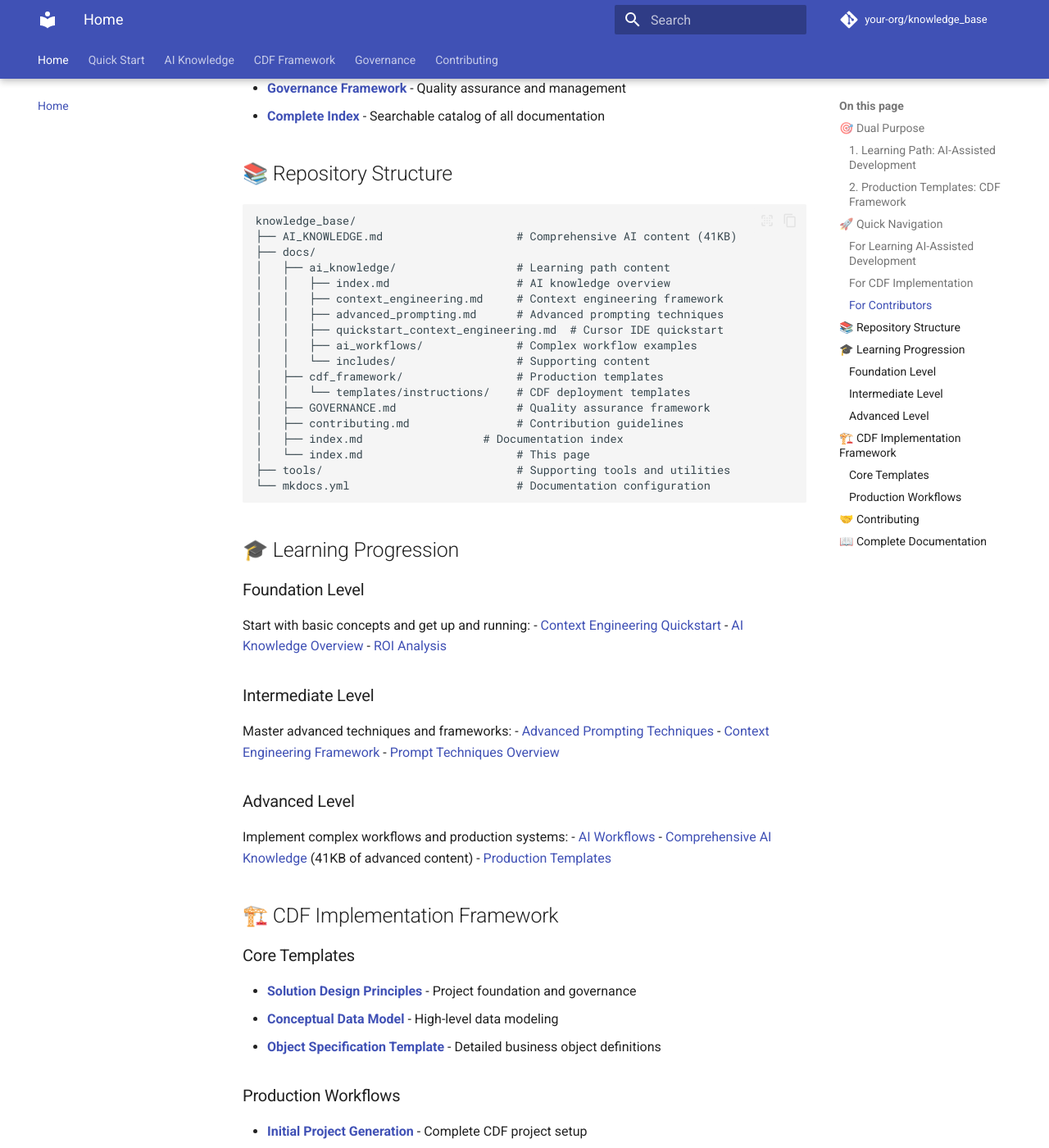
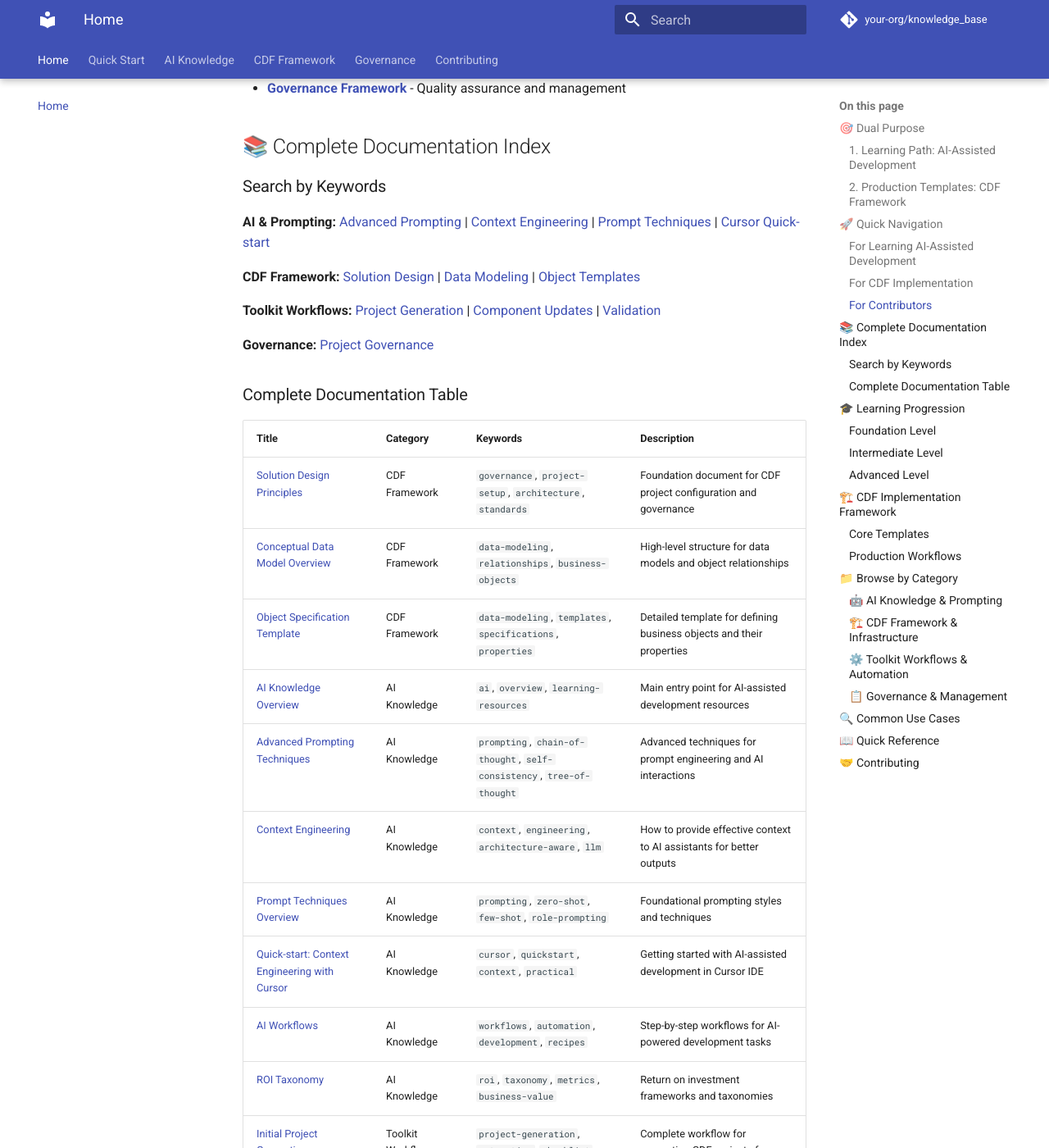
Before and after one commit to blake-samaha/knowledge_base, an MkDocs documentation site: the page built from docs/index.md, in a window 1280 px wide and 1400 px high, scrolled down 1250 px. Shown: the whole window at 82% size. Built offline with MkDocs 1.6.1 and Material for MkDocs 9.7.7, drawn with Linux system fonts in a browser that asks for light colours; comment, search, counter and statistics services are not loaded; some of the changed text lies outside the part shown.

Commit message:
Update documentation index to improve navigation and accessibility, refine section on production templates, and enhance categorization of AI knowledge and CDF framework resources for better user experience.

````diff
--- a/docs/index.md
+++ b/docs/index.md
@@ -32,35 +32,42 @@ Deploy production-ready CDF solutions with infrastructure-as-code:
 - **[Solution Design Principles](00_Solution_Design_Principles.md)** - Project foundation template
 - **[Data Model Overview](01_Conceptual_Data_Model_Overview.md)** - Data modeling template
 - **[Object Specification Template](XX_Object_Specification_Template.md)** - Business object definitions
-- **[Production Templates](cdf_framework/templates/instructions/)** - Automated CDF generation
+- **[Production Templates](cdf_framework/templates/instructions/01_INITIAL_PROJECT_GENERATION.md)** - Automated CDF generation
 
 ### For Contributors
 - **[Contributing Guidelines](contributing.md)** - How to contribute to the knowledge base
 - **[Governance Framework](GOVERNANCE.md)** - Quality assurance and management
-- **[Complete Index](index.md)** - Searchable catalog of all documentation
 
-## 📚 Repository Structure
+## 📚 Complete Documentation Index
 
-```
-knowledge_base/
-├── AI_KNOWLEDGE.md                    # Comprehensive AI content (41KB)
-├── docs/
-│   ├── ai_knowledge/                  # Learning path content
-│   │   ├── index.md                   # AI knowledge overview
-│   │   ├── context_engineering.md     # Context engineering framework
-│   │   ├── advanced_prompting.md      # Advanced prompting techniques
-│   │   ├── quickstart_context_engineering.md  # Cursor IDE quickstart
-│   │   ├── ai_workflows/              # Complex workflow examples
-│   │   └── includes/                  # Supporting content
-│   ├── cdf_framework/                 # Production templates
-│   │   └── templates/instructions/    # CDF deployment templates
-│   ├── GOVERNANCE.md                  # Quality assurance framework
-│   ├── contributing.md                # Contribution guidelines
-│   ├── index.md                  # Documentation index
-│   └── index.md                       # This page
-├── tools/                             # Supporting tools and utilities
-└── mkdocs.yml                         # Documentation configuration
-```
+### Search by Keywords
+
+**AI & Prompting:** [Advanced Prompting](ai_knowledge/advanced_prompting.md) | [Context Engineering](ai_knowledge/context_engineering.md) | [Prompt Techniques](ai_knowledge/prompt_techniques_overview.md) | [Cursor Quick-start](ai_knowledge/quickstart_context_engineering.md)
+
+**CDF Framework:** [Solution Design](00_Solution_Design_Principles.md) | [Data Modeling](01_Conceptual_Data_Model_Overview.md) | [Object Templates](XX_Object_Specification_Template.md)
+
+**Toolkit Workflows:** [Project Generation](cdf_framework/templates/instructions/01_INITIAL_PROJECT_GENERATION.md) | [Component Updates](cdf_framework/templates/instructions/02_TARGETED_COMPONENT_UPDATE.md) | [Validation](cdf_framework/templates/instructions/03_PROJECT_REALIGNMENT_CHECK.md)
+
+**Governance:** [Project Governance](GOVERNANCE.md)
+
+### Complete Documentation Table
+
+| Title | Category | Keywords | Description |
+|-------|----------|----------|-------------|
+| [Solution Design Principles](00_Solution_Design_Principles.md) | CDF Framework | `governance`, `project-setup`, `architecture`, `standards` | Foundation document for CDF project configuration and governance |
+| [Conceptual Data Model Overview](01_Conceptual_Data_Model_Overview.md) | CDF Framework | `data-modeling`, `relationships`, `business-objects` | High-level structure for data models and object relationships |
+| [Object Specification Template](XX_Object_Specification_Template.md) | CDF Framework | `data-modeling`, `templates`, `specifications`, `properties` | Detailed template for defining business objects and their properties |
+| [AI Knowledge Overview](ai_knowledge/index.md) | AI Knowledge | `ai`, `overview`, `learning-resources` | Main entry point for AI-assisted development resources |
+| [Advanced Prompting Techniques](ai_knowledge/advanced_prompting.md) | AI Knowledge | `prompting`, `chain-of-thought`, `self-consistency`, `tree-of-thought` | Advanced techniques for prompt engineering and AI interactions |
+| [Context Engineering](ai_knowledge/context_engineering.md) | AI Knowledge | `context`, `engineering`, `architecture-aware`, `llm` | How to provide effective context to AI assistants for better outputs |
+| [Prompt Techniques Overview](ai_knowledge/prompt_techniques_overview.md) | AI Knowledge | `prompting`, `zero-shot`, `few-shot`, `role-prompting` | Foundational prompting styles and techniques |
+| [Quick-start: Context Engineering with Cursor](ai_knowledge/quickstart_context_engineering.md) | AI Knowledge | `cursor`, `quickstart`, `context`, `practical` | Getting started with AI-assisted development in Cursor IDE |
+| [AI Workflows](ai_knowledge/ai_workflows/index.md) | AI Knowledge | `workflows`, `automation`, `development`, `recipes` | Step-by-step workflows for AI-powered development tasks |
+| [ROI Taxonomy](ai_knowledge/includes/roi_taxonomy.md) | AI Knowledge | `roi`, `taxonomy`, `metrics`, `business-value` | Return on investment frameworks and taxonomies |
+| [Initial Project Generation](cdf_framework/templates/instructions/01_INITIAL_PROJECT_GENERATION.md) | Toolkit Workflows | `project-generation`, `automation`, `checklist`, `specifications` | Complete workflow for generating CDF projects from specifications |
+| [Targeted Component Update](cdf_framework/templates/instructions/02_TARGETED_COMPONENT_UPDATE.md) | Toolkit Workflows | `updates`, `components`, `incremental`, `targeted` | Process for updating individual components in existing projects |
+| [Project Realignment Check](cdf_framework/templates/instructions/03_PROJECT_REALIGNMENT_CHECK.md) | Toolkit Workflows | `validation`, `audit`, `realignment`, `quality-check` | Comprehensive validation and audit process for project specifications |
+| [Governance Guidelines](GOVERNANCE.md) | Governance | `governance`, `processes`, `management`, `policies` | Guidelines for managing the knowledge base and development processes |
 
 ## 🎓 Learning Progression
 
@@ -79,8 +86,8 @@ Master advanced techniques and frameworks:
 ### Advanced Level
 Implement complex workflows and production systems:
 - [AI Workflows](ai_knowledge/ai_workflows/index.md)
-- [Comprehensive AI Knowledge](AI_KNOWLEDGE.md) (41KB of advanced content)
-- [Production Templates](cdf_framework/templates/instructions/)
+- [Advanced AI Techniques](ai_knowledge/advanced_prompting.md) (Advanced content and methods)
+- [Production Templates](cdf_framework/templates/instructions/01_INITIAL_PROJECT_GENERATION.md)
 
 ## 🏗️ CDF Implementation Framework
 
@@ -94,6 +101,59 @@ Implement complex workflows and production systems:
 - **[Targeted Component Update](cdf_framework/templates/instructions/02_TARGETED_COMPONENT_UPDATE.md)** - Incremental project modifications
 - **[Project Realignment Check](cdf_framework/templates/instructions/03_PROJECT_REALIGNMENT_CHECK.md)** - Quality assurance and validation
 
+## 📁 Browse by Category
+
+### 🤖 AI Knowledge & Prompting
+Learn to leverage AI assistants effectively in development workflows.
+
+- **Fundamentals:** [Context Engineering](ai_knowledge/context_engineering.md), [Prompt Techniques Overview](ai_knowledge/prompt_techniques_overview.md)
+- **Advanced:** [Advanced Prompting Techniques](ai_knowledge/advanced_prompting.md)
+- **Practical:** [Cursor Quick-start](ai_knowledge/quickstart_context_engineering.md), [AI Workflows](ai_knowledge/ai_workflows/index.md)
+- **Business:** [ROI Taxonomy](ai_knowledge/includes/roi_taxonomy.md)
+
+### 🏗️ CDF Framework & Infrastructure
+Build scalable, maintainable CDF projects with infrastructure-as-code approaches.
+
+- **Foundation:** [Solution Design Principles](00_Solution_Design_Principles.md)
+- **Data Modeling:** [Conceptual Data Model Overview](01_Conceptual_Data_Model_Overview.md), [Object Specification Template](XX_Object_Specification_Template.md)
+
+### ⚙️ Toolkit Workflows & Automation
+Automate CDF project generation, updates, and validation.
+
+- **Project Lifecycle:** [Initial Generation](cdf_framework/templates/instructions/01_INITIAL_PROJECT_GENERATION.md), [Component Updates](cdf_framework/templates/instructions/02_TARGETED_COMPONENT_UPDATE.md), [Validation](cdf_framework/templates/instructions/03_PROJECT_REALIGNMENT_CHECK.md)
+
+### 📋 Governance & Management
+Establish processes for managing AI-assisted development and CDF projects.
+
+- **Policies:** [Governance Guidelines](GOVERNANCE.md)
+
+## 🔍 Common Use Cases
+
+**I want to...**
+
+- **Get started with AI-assisted development** → [Cursor Quick-start](ai_knowledge/quickstart_context_engineering.md)
+- **Improve my prompting skills** → [Prompt Techniques Overview](ai_knowledge/prompt_techniques_overview.md) → [Advanced Prompting](ai_knowledge/advanced_prompting.md)
+- **Design a new CDF project** → [Solution Design Principles](00_Solution_Design_Principles.md) → [Conceptual Data Model](01_Conceptual_Data_Model_Overview.md)
+- **Define business objects** → [Object Specification Template](XX_Object_Specification_Template.md)
+- **Generate CDF configurations** → [Initial Project Generation](cdf_framework/templates/instructions/01_INITIAL_PROJECT_GENERATION.md)
+- **Update existing components** → [Targeted Component Update](cdf_framework/templates/instructions/02_TARGETED_COMPONENT_UPDATE.md)
+- **Validate project specifications** → [Project Realignment Check](cdf_framework/templates/instructions/03_PROJECT_REALIGNMENT_CHECK.md)
+
+## 📖 Quick Reference
+
+**Key Concepts:**
+- **Context Engineering:** Providing comprehensive context to AI systems for better outputs
+- **Infrastructure as Code:** Managing CDF projects through code and specifications
+- **Business Objects:** Core entities in data models (assets, events, documents, processes)
+- **Toolkit Workflows:** Automated processes for CDF project management
+
+**File Types:**
+- `.md` files: Documentation and specifications
+- `.yaml` files: CDF Toolkit configurations (generated)
+- `.json` files: Structured specifications (generated)
+
+**Common Keywords:** `ai`, `prompting`, `context`, `cdf`, `data-modeling`, `automation`, `governance`, `workflows`, `templates`, `specifications`
+
 ## 🤝 Contributing
 
 We welcome contributions to both learning content and production templates! See our [Contributing Guidelines](contributing.md) for details on:
@@ -103,10 +163,6 @@ We welcome contributions to both learning content and production templates! See
 - **Contribution Process**: From planning to review
 - **Quality Assurance**: Validation and testing requirements
 
-## 📖 Complete Documentation
-
-For a comprehensive, searchable catalog of all documentation, see the [Complete Index](index.md).
-
 ---
 
-**Ready to transform your development workflow?** Start with the [Quick Start Guide](ai_knowledge/quickstart_context_engineering.md) or dive deep into the [Comprehensive AI Knowledge](AI_KNOWLEDGE.md).
+**Ready to transform your development workflow?** Start with the [Quick Start Guide](ai_knowledge/quickstart_context_engineering.md) or dive deep into the [AI Knowledge Overview](ai_knowledge/index.md).
````
